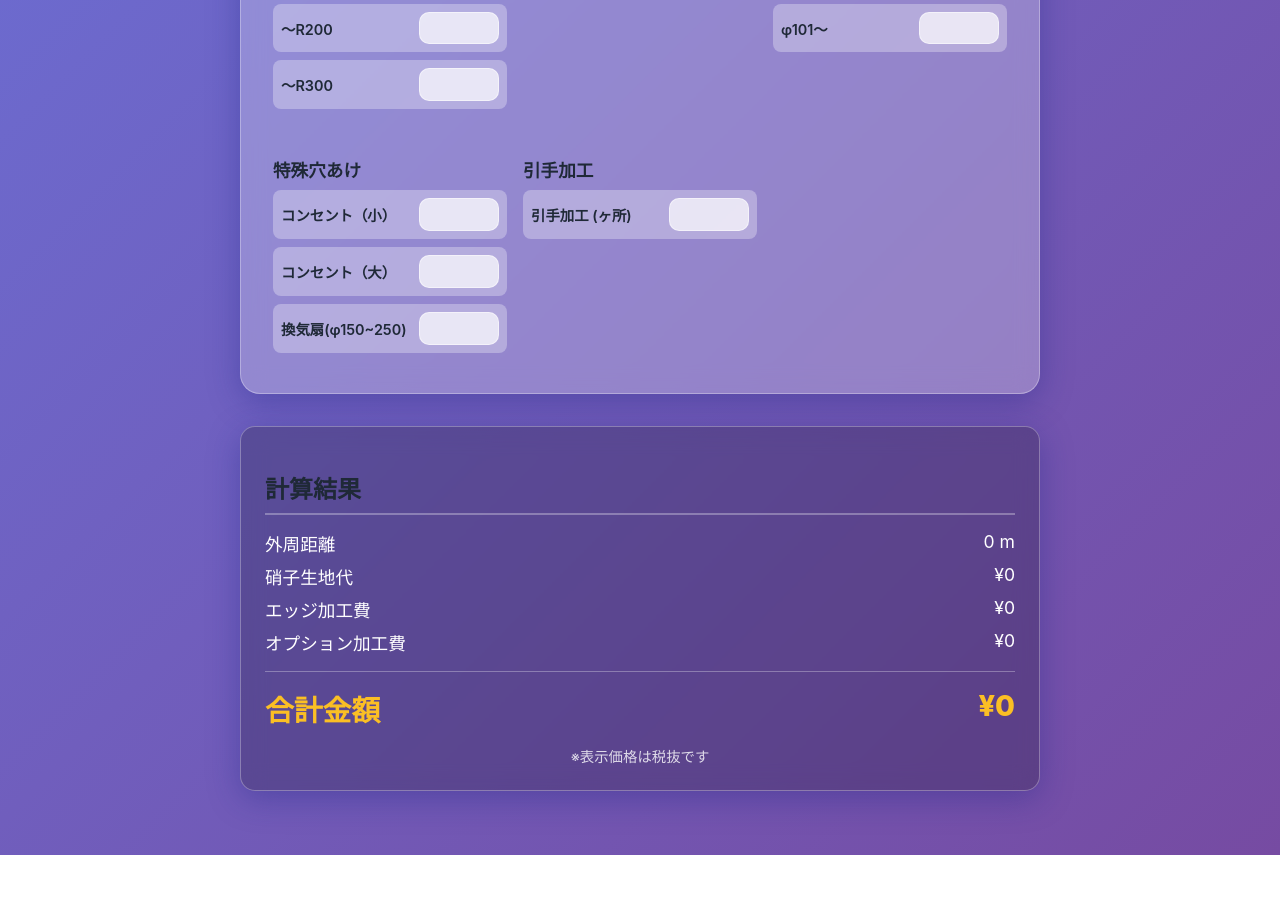
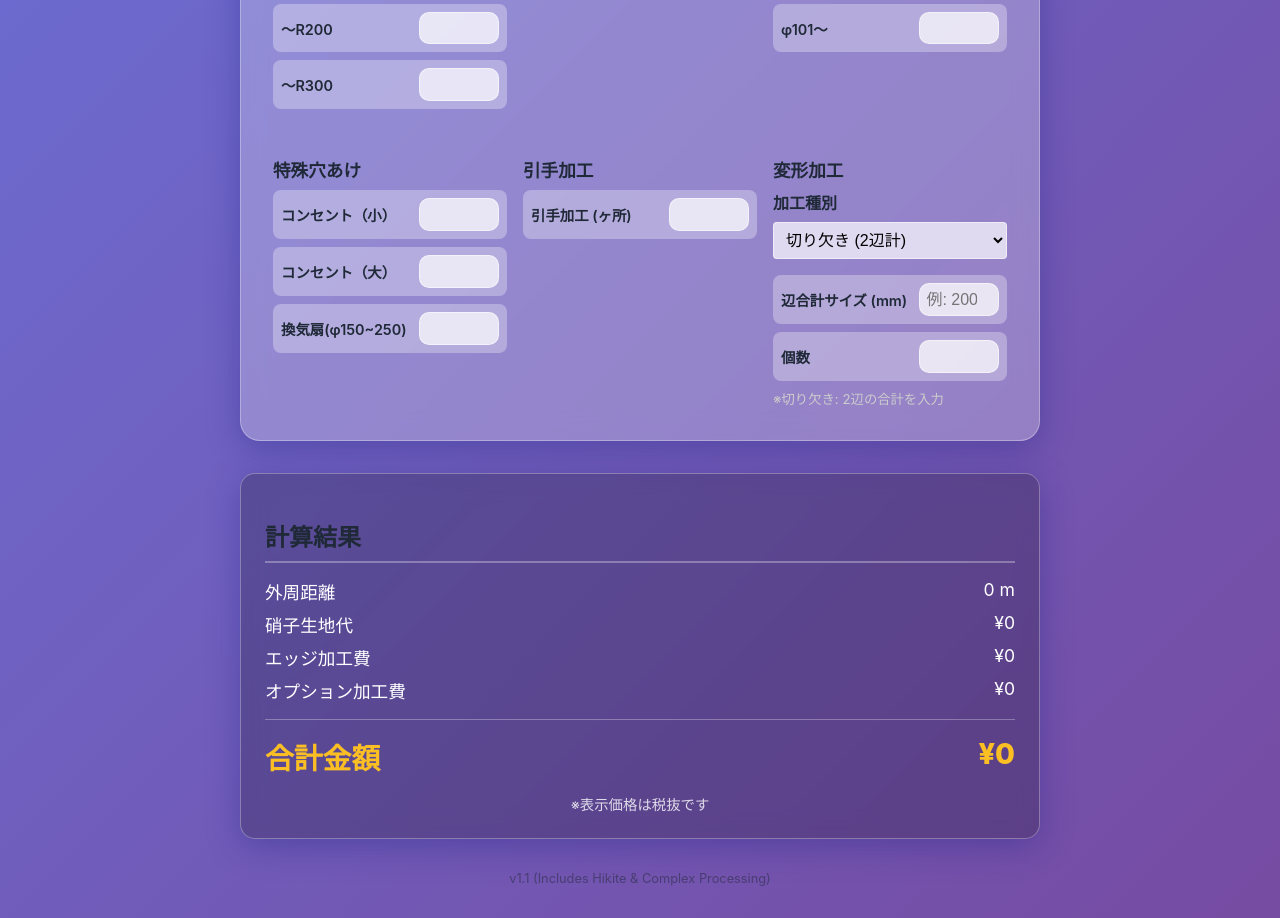
Before and after one commit to tamachan08/glass-cal, a React (Vite) app: page / in a window 1280 px wide. Shown: the part 1380-2298 px from the top of the page. Before the commit the page ends 2235 px from the top, so only its background shows below. Built offline with nearby package versions, Linux system fonts and the light colour scheme.

Commit message:
Fix OptionInputs UI and bump version to v1.1

```diff
--- a/src/App.tsx
+++ b/src/App.tsx
@@ -59,6 +59,9 @@ function App() {
       />
 
       <ResultCard result={result} />
+      <footer style={{ marginTop: '2rem', textAlign: 'center', opacity: 0.5, fontSize: '0.8rem' }}>
+        v1.1 (Includes Hikite & Complex Processing)
+      </footer>
     </div>
   );
 }
--- a/src/components/OptionInputs.tsx
+++ b/src/components/OptionInputs.tsx
@@ -155,6 +155,63 @@ export const OptionInputs: React.FC<OptionInputsProps> = ({ options, onChange })
                         />
                     </div>
                 </div>
+
+                {/* Complex Processing */}
+                <div>
+                    <h3>変形加工</h3>
+                    <div style={{ marginBottom: '1rem' }}>
+                        <label style={{ display: 'block', marginBottom: '0.5rem' }}>加工種別</label>
+                        <select
+                            style={{ width: '100%', padding: '0.5rem', borderRadius: '4px' }}
+                            value={options.complexProcessing?.type || 'notch'}
+                            onChange={e => onChange({
+                                ...options,
+                                complexProcessing: {
+                                    ...(options.complexProcessing || { totalLength: 0, count: 0 }),
+                                    type: e.target.value as any
+                                }
+                            })}
+                        >
+                            <option value="notch">切り欠き (2辺計)</option>
+                            <option value="eguri">エグリ (3辺計)</option>
+                            <option value="square_hole">角穴 (4辺計)</option>
+                        </select>
+                    </div>
+                    <div className="option-item">
+                        <label>辺合計サイズ (mm)</label>
+                        <input
+                            type="number"
+                            min="0"
+                            placeholder="例: 200"
+                            value={options.complexProcessing?.totalLength || ''}
+                            onChange={e => onChange({
+                                ...options,
+                                complexProcessing: {
+                                    ...(options.complexProcessing || { type: 'notch', count: 0 }),
+                                    totalLength: Number(e.target.value)
+                                }
+                            })}
+                        />
+                    </div>
+                    <div className="option-item">
+                        <label>個数</label>
+                        <input
+                            type="number"
+                            min="0"
+                            value={options.complexProcessing?.count || ''}
+                            onChange={e => onChange({
+                                ...options,
+                                complexProcessing: {
+                                    ...(options.complexProcessing || { type: 'notch', totalLength: 0 }),
+                                    count: Number(e.target.value)
+                                }
+                            })}
+                        />
+                    </div>
+                    {options.complexProcessing?.type === 'notch' && <small style={{ display: 'block', color: '#ccc', marginTop: '0.5rem' }}>※切り欠き: 2辺の合計を入力</small>}
+                    {options.complexProcessing?.type === 'eguri' && <small style={{ display: 'block', color: '#ccc', marginTop: '0.5rem' }}>※エグリ: 3辺の合計を入力</small>}
+                    {options.complexProcessing?.type === 'square_hole' && <small style={{ display: 'block', color: '#ccc', marginTop: '0.5rem' }}>※角穴: 4辺の合計を入力</small>}
+                </div>
             </div>
         </div>
     );
```
